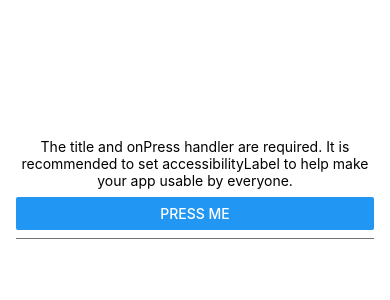
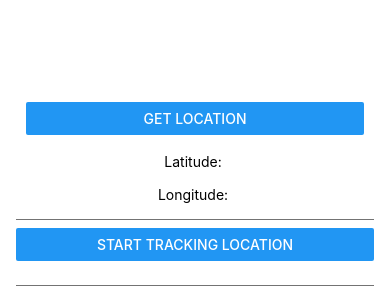
Before and after one commit to azoz-w/FindPhoneApp, a React Native app: screen / in a window 390 px wide. Shown: the part 234-534 px from the top of the page. Built offline with nearby package versions, Linux system fonts and the light colour scheme.

Commit message:
can now ask for location permission and get coordinates also trying to connect to websocket

```diff
--- a/App.js
+++ b/App.js
@@ -1,32 +1,129 @@
-import React from 'react';
+import React, {useState} from 'react';
 import {
   StyleSheet,
   Button,
   View,
   SafeAreaView,
   Text,
-  Alert,
+  PermissionsAndroid,
 } from 'react-native';
+import Geolocation from 'react-native-geolocation-service';
 
-const Separator = () => <View style={styles.separator} />;
+// Function to get permission for location
+const requestLocationPermission = async () => {
+  try {
+    const granted = await PermissionsAndroid.request(
+      PermissionsAndroid.PERMISSIONS.ACCESS_FINE_LOCATION,
+      {
+        title: 'Geolocation Permission',
+        message: 'Can we access your location?',
+        buttonNeutral: 'Ask Me Later',
+        buttonNegative: 'Cancel',
+        buttonPositive: 'OK',
+      },
+    );
+    console.log('granted', granted);
+    if (granted === 'granted') {
+      console.log('You can use Geolocation');
+      return true;
+    } else {
+      console.log('You cannot use Geolocation');
+      return false;
+    }
+  } catch (err) {
+    return false;
+  }
+};
 
-const App = () => (
+//we need to create the websocket connection from here
+function startTracking() {
+  var ws = new WebSocket('ws://localhost:8881/websocket');
+
+  ws.onopen = () => {
+    // connection opened
+    ws.send('something'); // send a message
+  };
+
+  ws.onmessage = e => {
+    // a message was received
+    console.log(e.data);
+  };
+
+  ws.onerror = e => {
+    // an error occurred
+    console.log(e.message);
+  };
+
+  ws.onclose = e => {
+    // connection closed
+    console.log(e.code, e.reason);
+  };
+}
+
+const App = () => {
+  // state to hold location
+  const [location, setLocation] = useState(false);
+  // function to check permissions and get Location
+  const getLocation = () => {
+    const result = requestLocationPermission();
+    result.then(res => {
+      console.log('res is:', res);
+      if (res) {
+        Geolocation.getCurrentPosition(
+          position => {
+            console.log(position);
+            setLocation(position);
+          },
+          error => {
+            // See error code charts below.
+            console.log(error.code, error.message);
+            setLocation(false);
+          },
+          {enableHighAccuracy: true, timeout: 15000, maximumAge: 10000},
+        );
+      }
+    });
+    console.log(location);
+  };
+
+  //this it to change the state of the button for tracking location,,,
+  // should be moved in a seperate component
+  const [buttonTitle, setButtonTitle] = useState(false);
+  const titleHandler = () => {
+    setButtonTitle(!buttonTitle);
+    startTracking();
+  };
+
+  return (
     <SafeAreaView style={styles.container}>
       <View>
+        <View style={styles.button}>
+          <Button title="Get Location" onPress={getLocation} />
+        </View>
         <Text style={styles.title}>
-        The title and onPress handler are required. It is recommended to set
-        accessibilityLabel to help make your app usable by everyone.
+          Latitude: {location ? location.coords.latitude : null}
         </Text>
+        <Text style={styles.title}>
+          Longitude: {location ? location.coords.longitude : null}
+        </Text>
+        <View style={styles.separator} />
         <Button
-        title="Press me"
-        onPress={() => Alert.alert('Simple Button pressed')}
+          title={buttonTitle ? 'Stop Tracking' : 'Start Tracking Location'}
+          onPress={() => titleHandler()}
         />
+        <Text style={styles.title}>{}</Text>
       </View>
-    <Separator />
+      <View style={styles.separator} />
     </SafeAreaView>
   );
+};
 
 const styles = StyleSheet.create({
+  button: {
+    marginTop: 10,
+    padding: 10,
+    borderRadius: 10,
+  },
   container: {
     flex: 1,
     justifyContent: 'center',
--- a/package.json
+++ b/package.json
@@ -11,7 +11,8 @@
   },
   "dependencies": {
     "react": "18.1.0",
-    "react-native": "0.70.5"
+    "react-native": "0.70.5",
+    "react-native-geolocation-service": "^5.3.1"
   },
   "devDependencies": {
     "@babel/core": "^7.12.9",
```
Also changed, not shown: 2 other files (tests, documents, lock files or other folders). Lines whose indentation alone changed are shown as unchanged.
